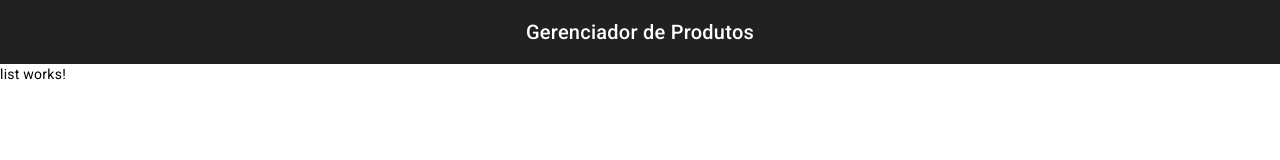
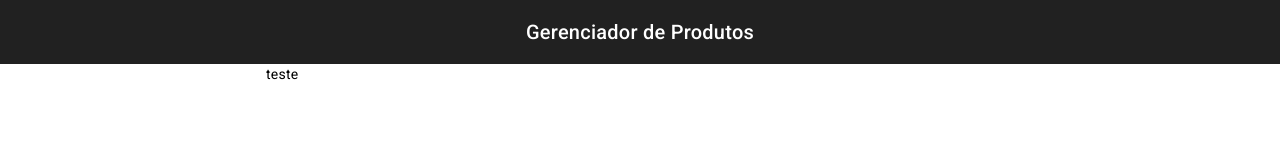
Before and after one commit to Guilherme-Sousa-Silva/product-store, an Angular app: page / in a window 1280 px wide. Shown: the top 160 px of the page. Built offline with nearby package versions, Linux system fonts and the light colour scheme.

Commit message:
centralizando conteudo do projeto

```diff
--- a/src/app/app.component.html
+++ b/src/app/app.component.html
@@ -1,2 +1,6 @@
 <app-header></app-header>
-<router-outlet></router-outlet>
+<div class="container">
+    <div class="content-container">
+        <router-outlet></router-outlet>
+    </div>
+</div>
--- a/src/app/shared/components/list/list.component.html
+++ b/src/app/shared/components/list/list.component.html
@@ -1 +1 @@
-<p>list works!</p>
+<p>teste</p>
```
